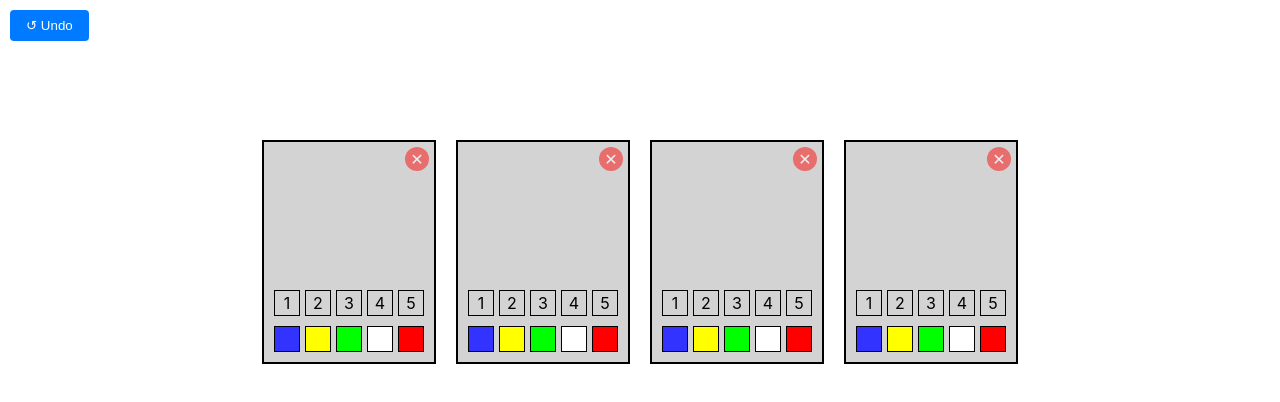
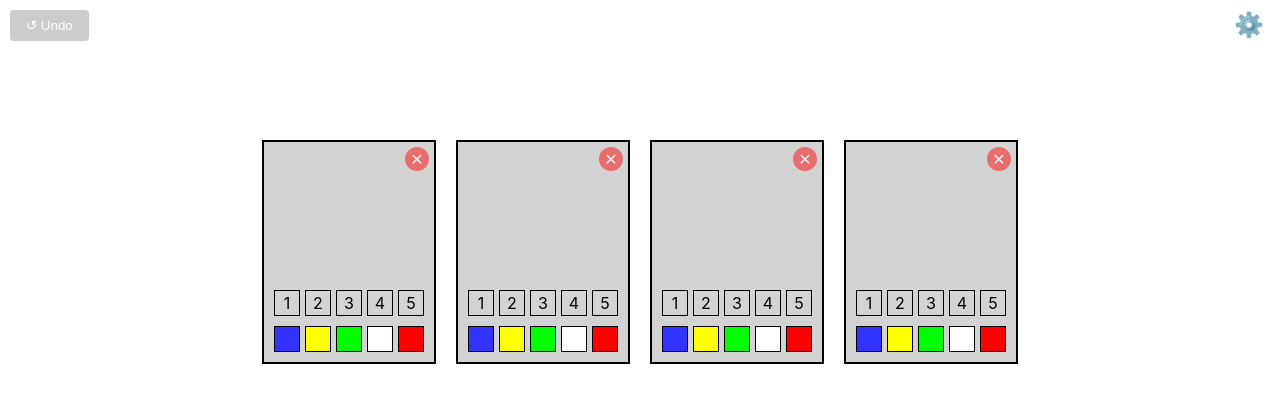
Before and after one commit to ikarsh/hanabi-memory, a React (Create React App) app: page / in a window 1280 px wide. Shown: the top 402 px of the page. Built offline with nearby package versions, Linux system fonts and the light colour scheme.

Commit message:
Created settings page to reset amount of cards. Made undo button unavailable when history is empty.

```diff
--- a/src/App.css
+++ b/src/App.css
@@ -179,3 +179,30 @@
   --exit-translate: 100%;
   --entry-translate: -100%;
 }
+
+.settings-button {
+  position: absolute;
+  top: 10px;
+  right: 10px;
+  font-size: 24px;
+  background: none;
+  border: none;
+  cursor: pointer;
+}
+
+.settings-overlay {
+  z-index: 1000; /* Add this line */
+  position: fixed;
+  inset: 0;
+  background: rgba(0,0,0,0.5);
+  display: grid;
+  place-items: center;
+}
+
+.settings-content {
+  background: white;
+  padding: 20px;
+  border-radius: 8px;
+  display: flex;
+  gap: 10px;
+}
--- a/src/App.tsx
+++ b/src/App.tsx
@@ -1,7 +1,40 @@
 import React, { useReducer } from 'react';
 import { gameReducer, initialState } from './gameReducer';
-import { CompleteGameState, GameAction, COLOR_MAP, DEFAULT_COLOR, CARD_NUMBERS, CARD_COLORS, IMPOSSIBLE_SYMBOL, Card, CardColor, CardNumber, numberToIndex } from './types';
+import { CompleteGameState, GameAction, COLOR_MAP, DEFAULT_COLOR, CARD_NUMBERS, CARD_COLORS, IMPOSSIBLE_SYMBOL, Card, CardColor, CardNumber, numberToIndex, setCardAmount } from './types';
 import './App.css';
+
+const SettingsButton = () => {
+  const [isOpen, setIsOpen] = React.useState(false);
+
+  return (
+    <>
+      <button
+        className="settings-button"
+        onClick={() => setIsOpen(true)}
+      >
+        ⚙️
+      </button>
+      {isOpen && (
+        <div className="settings-overlay" onClick={() => setIsOpen(false)}>
+          <div className="settings-content" onClick={e => e.stopPropagation()}>
+            {[3,4,5].map(n => (
+              <button
+                key={n}
+                onClick={() => {
+                  setCardAmount(n);
+                  window.location.reload();
+                }}
+              >
+                {n} Cards
+              </button>
+            ))}
+          </div>
+        </div>
+      )}
+    </>
+  );
+};
+
 
 
 function getKnownValue<T>(possibilities: boolean[], values: T[]): T | null {
@@ -82,10 +115,11 @@ function App() {
       <button
         className="undo-button"
         onClick={() => dispatch({ type: 'UNDO' })}
-        disabled={state.history.length === 0 || state.markedCards.size > 0}
+        disabled={state.history.length === 1 || state.markedCards.size > 0}
       >
         ↺ Undo
       </button>
+      <SettingsButton />
       {state.markedCards.size > 0 && (
         <div className="hint-tables">
           <div className="hint-table">
--- a/src/gameReducer.ts
+++ b/src/gameReducer.ts
@@ -1,4 +1,4 @@
-import { Card, CardNumber, CardColor, CompleteGameState, GameAction, CARD_NUMBERS, CARD_COLORS, CARD_AMOUNT, SLIDE_DIRECTION, numberToIndex, colorToIndex } from './types';
+import { Card, CardNumber, CardColor, CompleteGameState, GameAction, CARD_NUMBERS, CARD_COLORS, SLIDE_DIRECTION, numberToIndex, colorToIndex, getCardAmount } from './types';
 
 const createEmptyCard = (): Card => ({
   id: Math.random().toString(36).substring(7),
@@ -8,7 +8,7 @@ const createEmptyCard = (): Card => ({
 
 
 export const initialState: CompleteGameState = {
-  history: [Array(CARD_AMOUNT).fill(null).map(createEmptyCard)],
+  history: [Array(getCardAmount()).fill(null).map(createEmptyCard)],
   markedCards: new Set<number>(),
 };
 
--- a/src/types.ts
+++ b/src/types.ts
@@ -30,7 +30,12 @@ export type GameAction =
   | { type: 'UNDO' };
 
 // Constants
-export const CARD_AMOUNT = 4;
+
+const STORAGE_KEY = 'hanabi-cards-amount';
+export const getCardAmount = () => Number(localStorage.getItem(STORAGE_KEY) ?? 4);
+export const setCardAmount = (n: number) => localStorage.setItem(STORAGE_KEY, String(n));
+
+
 export const SLIDE_DIRECTION: Direction = 'left';
 export const DEFAULT_COLOR = '#d3d3d3';
 export const IMPOSSIBLE_SYMBOL = '✕';
```
